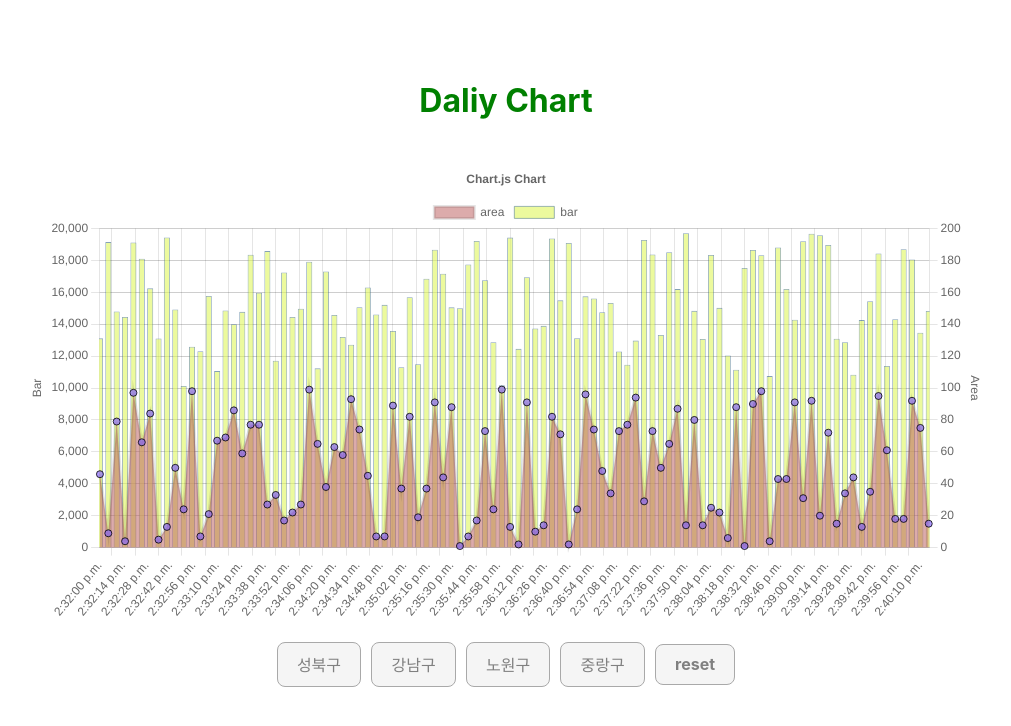
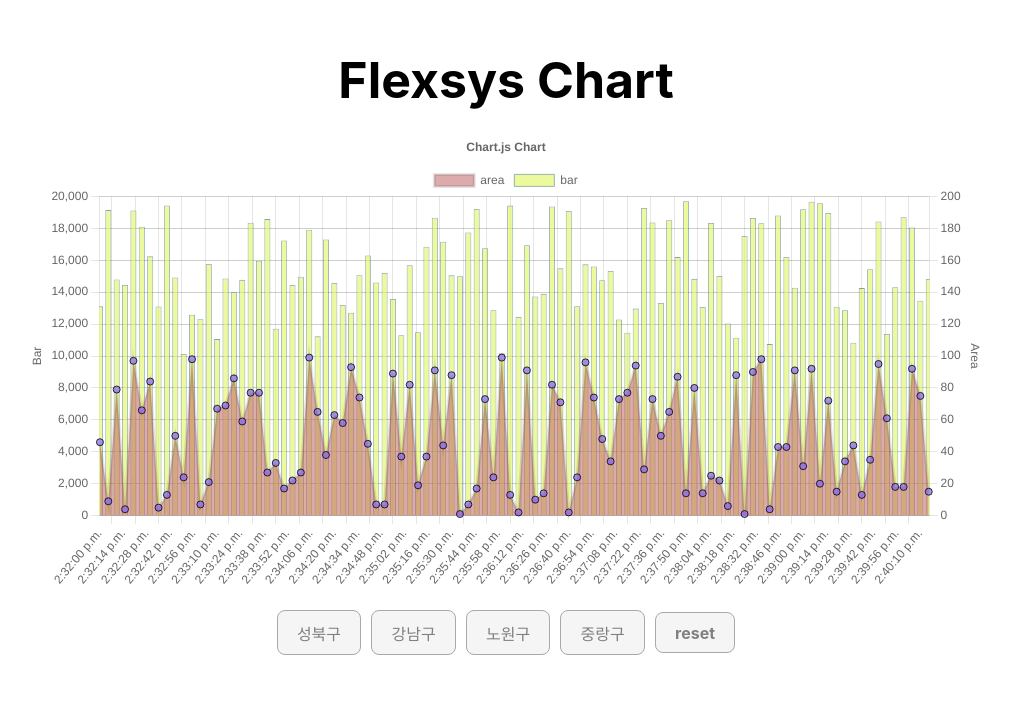
Before and after one commit to wanted-9th-3team/pre-onboarding-9th-3-03, a React (Vite) app: page / in a window 1280 px wide. Shown: the top 726 px of the page, without its empty margins (134-1145 px from the left). Built offline with nearby package versions, Linux system fonts and the light colour scheme.

Commit message:
refactor: Change chart header name

```diff
--- a/src/App.css
+++ b/src/App.css
@@ -4,5 +4,6 @@
   text-align: center;
 }
 .homeHeader {
-  color: green;
+  font-size: 50px;
+  margin: 0;
 }
--- a/src/App.tsx
+++ b/src/App.tsx
@@ -21,13 +21,13 @@ function App() {
   return (
     <div
       style={{
-        padding: '20px',
+        padding: '10px',
         display: 'flex',
         flexDirection: 'column',
         alignItems: 'center',
       }}
     >
-      <h1 className="homeHeader">Daliy Chart</h1>
+      <h1 className="homeHeader">Flexsys Chart</h1>
       <div style={{ width: '1000px' }}>
         <ChartView chartData={tableData} />
       </div>
```
